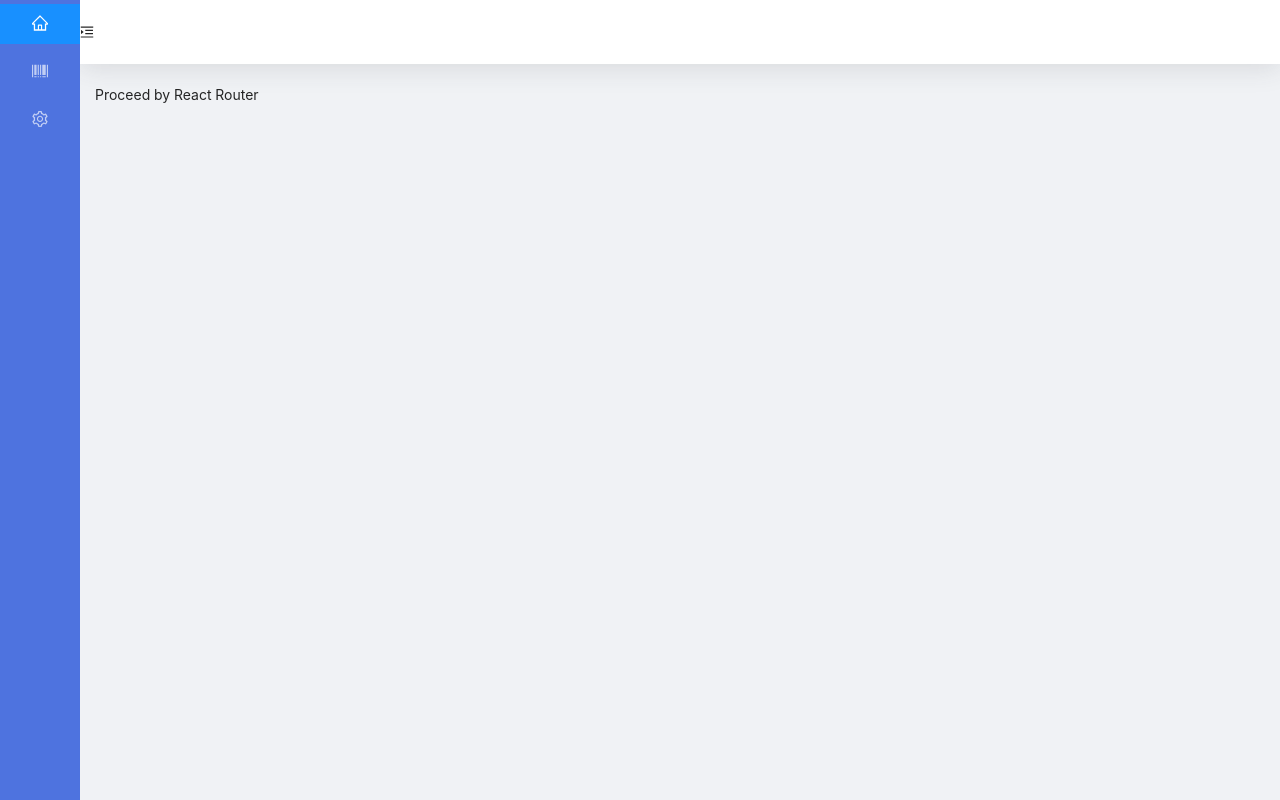
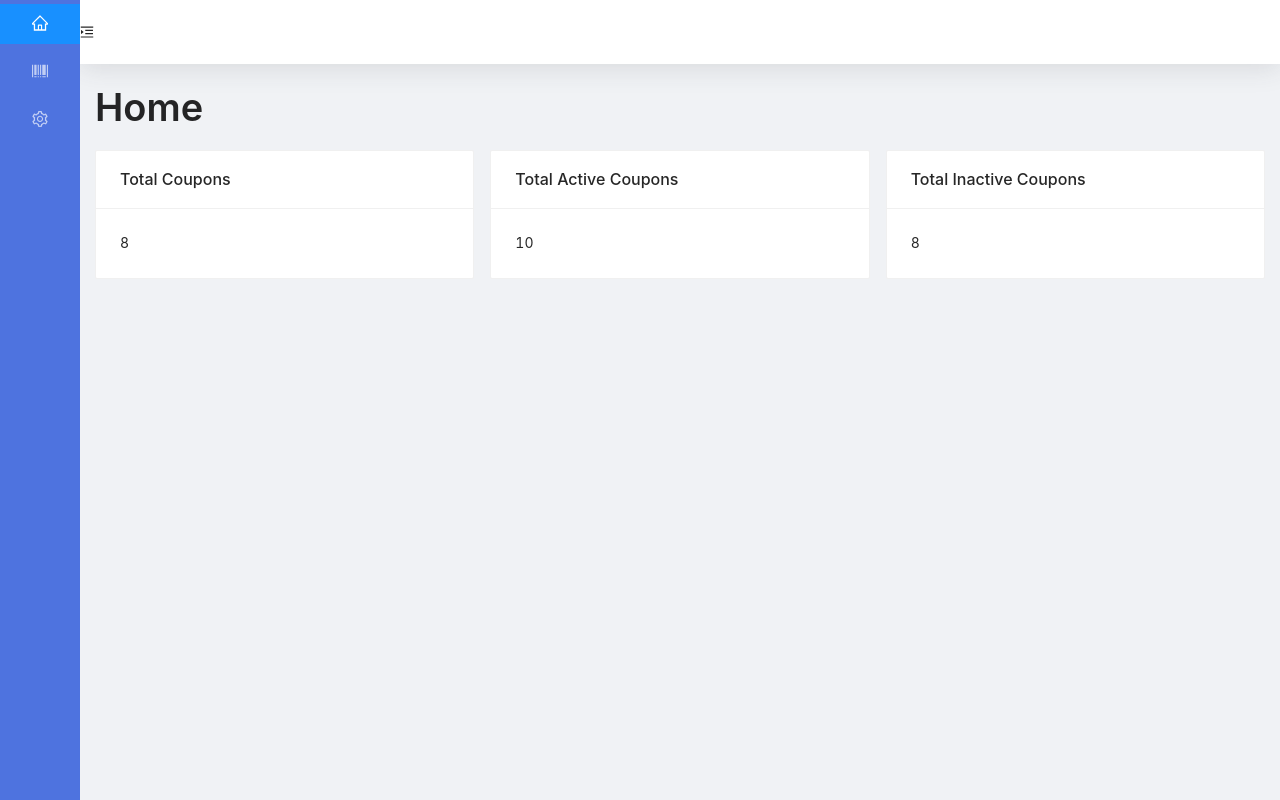
Before and after one commit to rammyblog/coupon-dashboard, a React (Create React App) app: page / in a window 1280 px wide. Built offline with nearby package versions, Linux system fonts and the light colour scheme; no server answers; sample sign-in values are in the browser's storage.

Commit message:
Added cards to the home

```diff
--- a/src/components/dashboard/Coupon.js
+++ b/src/components/dashboard/Coupon.js
@@ -1,7 +1,8 @@
 import React from "react";
+import DashboardHOC from "./DashboardHoc";
 
 const Coupon = () => {
   return <div>Welcome to coupon page</div>;
 };
 
-export default Coupon;
+export default DashboardHOC(Coupon, '2');
--- a/src/components/dashboard/Home.js
+++ b/src/components/dashboard/Home.js
@@ -1,8 +1,39 @@
 import React from "react";
 import DashboardHOC from "./DashboardHoc";
+import { Card, Col, Row, Typography } from "antd";
+const { Title } = Typography;
 
 const Home = () => {
-  return <div>Proceed by React Router</div>;
+  const CardObj = [
+    {
+      title: "Total Coupons",
+      content: "8",
+    },
+    {
+      title: "Total Active Coupons",
+      content: "10",
+    },
+    {
+      title: "Total Inactive Coupons",
+      content: "8",
+    },
+  ];
+  return (
+    <div>
+      <Title>Home</Title>
+      <div className="site-card-wrapper">
+        <Row gutter={16}>
+          {CardObj.map((item, index) => (
+            <Col xs={2} sm={4} md={6} lg={6} xl={8} key={index} span={8}>
+              <Card title={item.title} bordered={true}>
+                {item.content}
+              </Card>
+            </Col>
+          ))}
+        </Row>
+      </div>
+    </div>
+  );
 };
 
 export default DashboardHOC(Home, "1");
```
Also changed, not shown: src/components/common/Card.js (added, +30 -0 lines).
